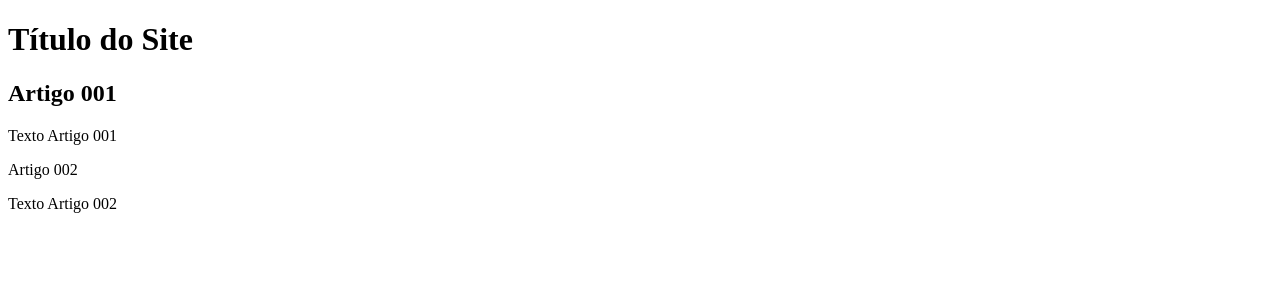
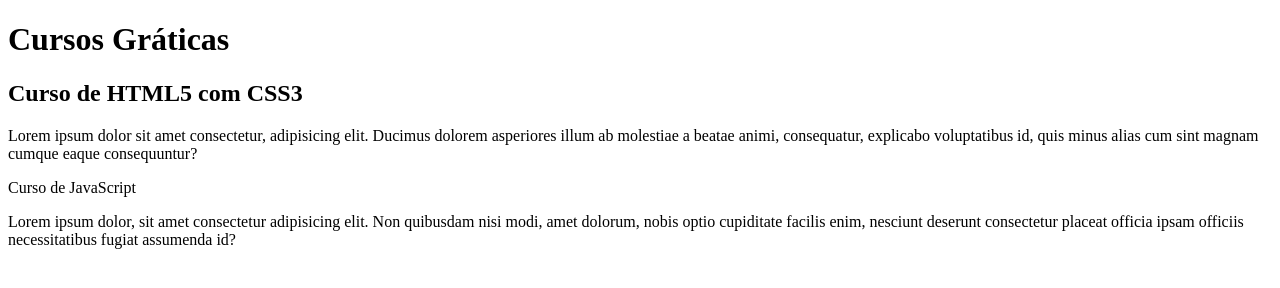
Before and after one commit to fernandocfabril/projeto-site, a plain HTML site: page index.html in a window 1280 px wide. Drawn offline with Linux system fonts and the light colour scheme.

Commit message:
comecei a escrever o conteudo

```diff
--- a/index.html
+++ b/index.html
@@ -8,14 +8,14 @@
 <body>
     <main>
         <header>
-            <h1>Título do Site</h1>
+            <h1>Cursos Gráticas</h1>
         </header>
         <article>
-            <h2>Artigo 001</h2>
-            <p>Texto Artigo 001</p>
+            <h2>Curso de HTML5 com CSS3</h2>
+            <p>Lorem ipsum dolor sit amet consectetur, adipisicing elit. Ducimus dolorem asperiores illum ab molestiae a beatae animi, consequatur, explicabo voluptatibus id, quis minus alias cum sint magnam cumque eaque consequuntur?</p>
         </article>
-        <article>Artigo 002</article>
-        <p>Texto Artigo 002</p>
+        <article>Curso de JavaScript</article>
+        <p>Lorem ipsum dolor, sit amet consectetur adipisicing elit. Non quibusdam nisi modi, amet dolorum, nobis optio cupiditate facilis enim, nesciunt deserunt consectetur placeat officia ipsam officiis necessitatibus fugiat assumenda id?</p>
     </main>
 </body>
 </html>
```
